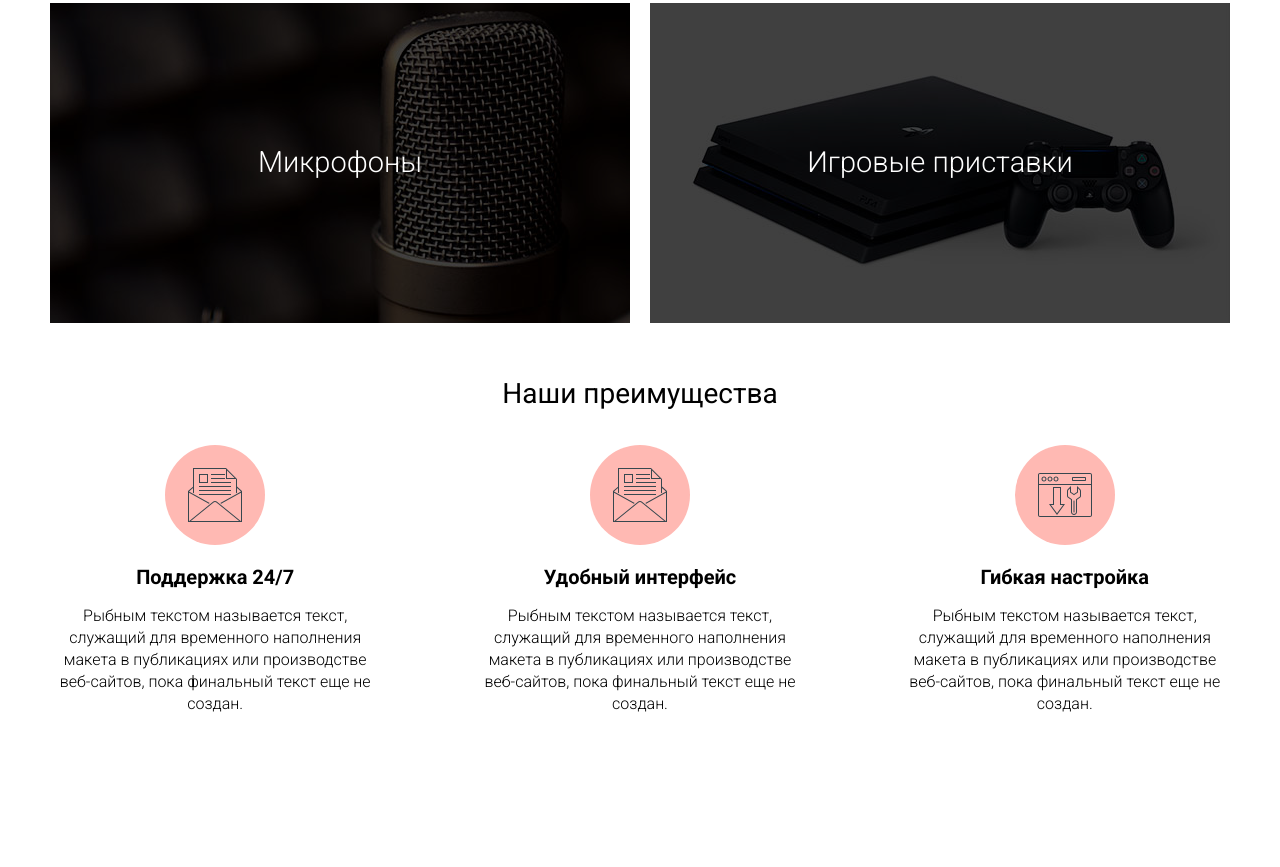
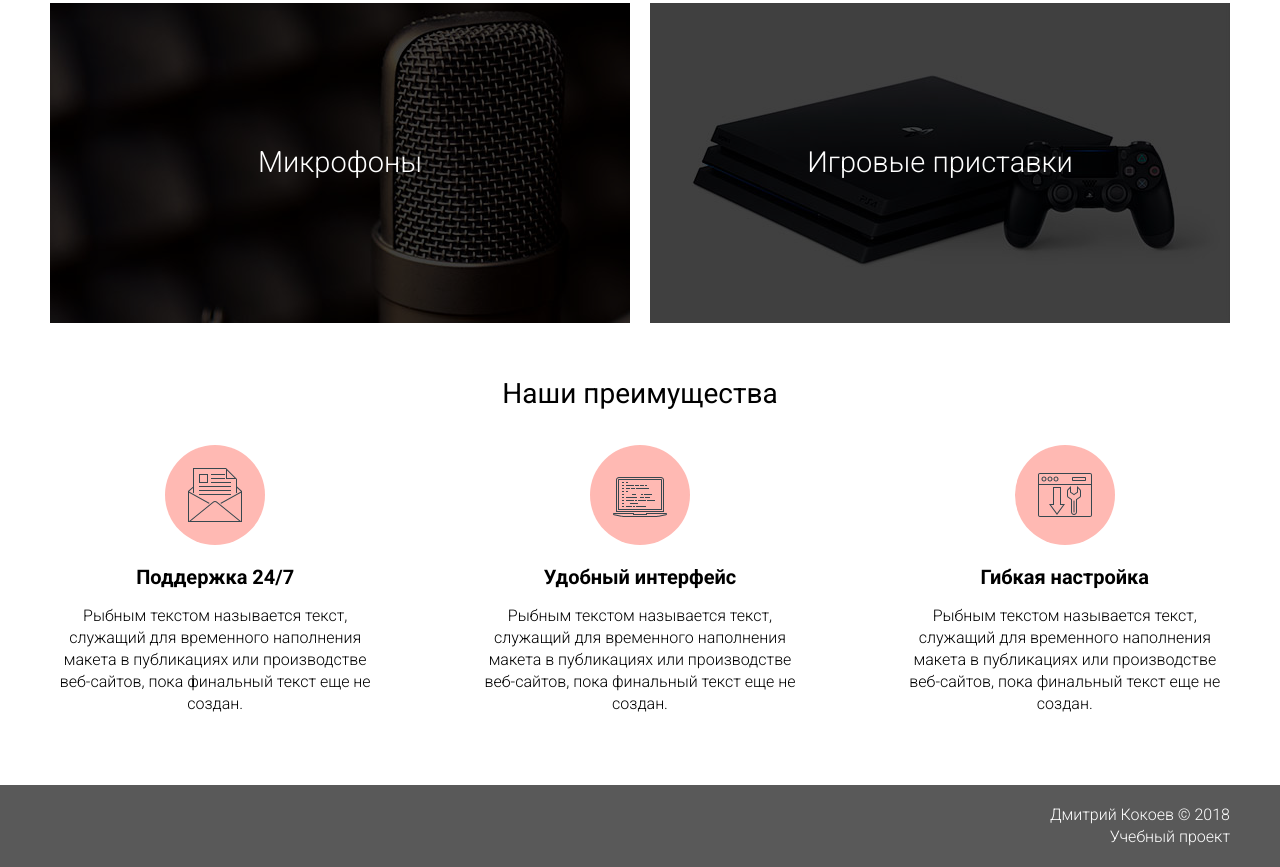
Before and after one commit to abigo072/training_project_1, a plain HTML site: page index.html in a window 1280 px wide. Shown: the part 1285-2152 px from the top of the page. Before the commit the page ends 2000 px from the top, so only its background shows below. Drawn offline with nearby package versions, Linux system fonts and the light colour scheme.

Commit message:
Added footer

```diff
--- a/index.html
+++ b/index.html
@@ -153,7 +153,7 @@
                         </div>
                         <div class="advatage__item">
                             <span class="icon__circle advantage__icon">
-                                <img src="images/advantage-1.svg" class="icon-circle__picture">
+                                <img src="images/advantage-2.svg" class="icon-circle__picture">
                             </span>
                             <h3 class="advantage__headline">
                                 Удобный интерфейс
@@ -177,6 +177,16 @@
                 </section>
             </div>
         </div>
+        <div class="page__row page__row--footer">
+            <div class="page__cell">
+                <footer class="footer">
+                    <div class="footer__copyright">
+                        Дмитрий Кокоев &copy; 2018<br>
+                        Учебный проект
+                    </div>
+                </footer>
+            </div>
+        </div>
         <script src="https://ajax.googleapis.com/ajax/libs/jquery/3.3.1/jquery.min.js"></script>
         <script src="lib/owlcarousel/owl.carousel.min.js"></script>
         <script src="js/script.js"></script>
--- a/style.css
+++ b/style.css
@@ -194,3 +194,14 @@ button:active, button:focus {
 .advantage__icon {
     margin-bottom: 1.2rem;
 }
+.page__row--footer {
+    background: #595959;
+    color: #fff;
+    margin-top: 4.375rem;
+}
+.footer__copyright {
+    text-align: right;
+}
+.footer {
+    padding: 1.2rem 0;
+}
```
